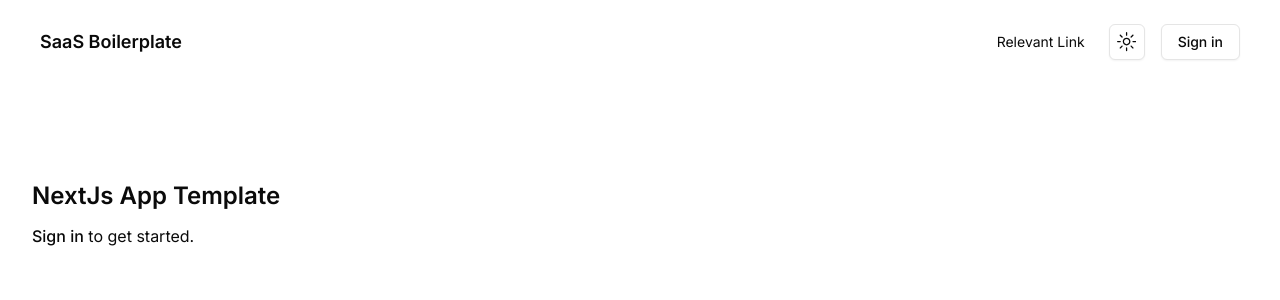
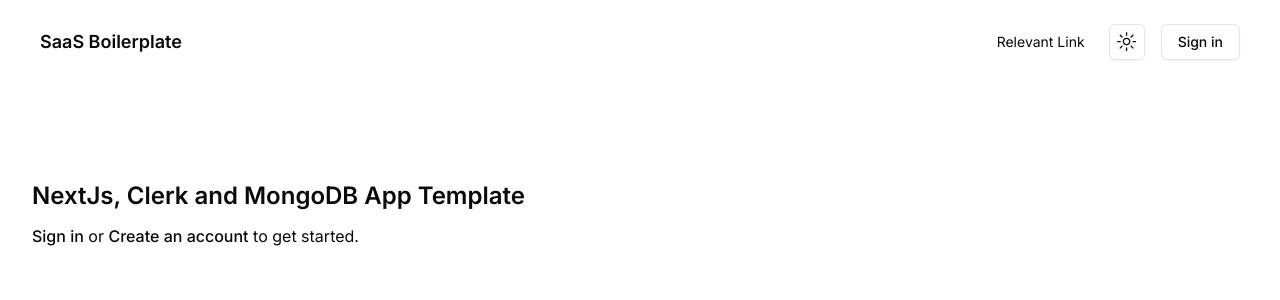
Before and after one commit to CoreyMcCoy/pdf-chat, a Next.js app: page / in a window 1280 px wide. Shown: the top 300 px of the page. Built offline with nearby package versions, Linux system fonts and the light colour scheme; no server answers.

Commit message:
added webhook for syncing Clerk to MongoDB database, updated env, added protected dashboard

```diff
--- /dev/null
+++ b/app/dashboard/page.js
@@ -0,0 +1,14 @@
+import { currentUser } from '@clerk/nextjs/server';
+
+export default async function page() {
+  const user = await currentUser(); // Server-side hook for accessing user information
+
+  return (
+    <section className="py-24">
+      <div className="container">
+        <h1 className="text-2xl font-semibold mb-3">Dashboard (protected)</h1>
+        <p>Welcome back, {user.username}!</p>
+      </div>
+    </section>
+  );
+}
--- a/app/page.js
+++ b/app/page.js
@@ -7,7 +7,9 @@
   return (
     <section className="py-24">
       <div className="container">
-        <h1 className="text-2xl font-semibold mb-3">NextJs App Template</h1>
+        <h1 className="text-2xl font-semibold mb-3">
+          NextJs, Clerk and MongoDB App Template
+        </h1>
         {isSignedIn && isLoaded ? (
           <p>Welcome back, {user.username}!</p>
         ) : (
@@ -18,6 +20,13 @@
             >
               Sign in
             </a>{' '}
+            or{' '}
+            <a
+              href="/sign-up"
+              className="font-medium hover:text-blue-600 hover:underline"
+            >
+              Create an account
+            </a>{' '}
             to get started.
           </p>
         )}
```
Also changed, not shown: middleware.js (+6 -2 lines).
